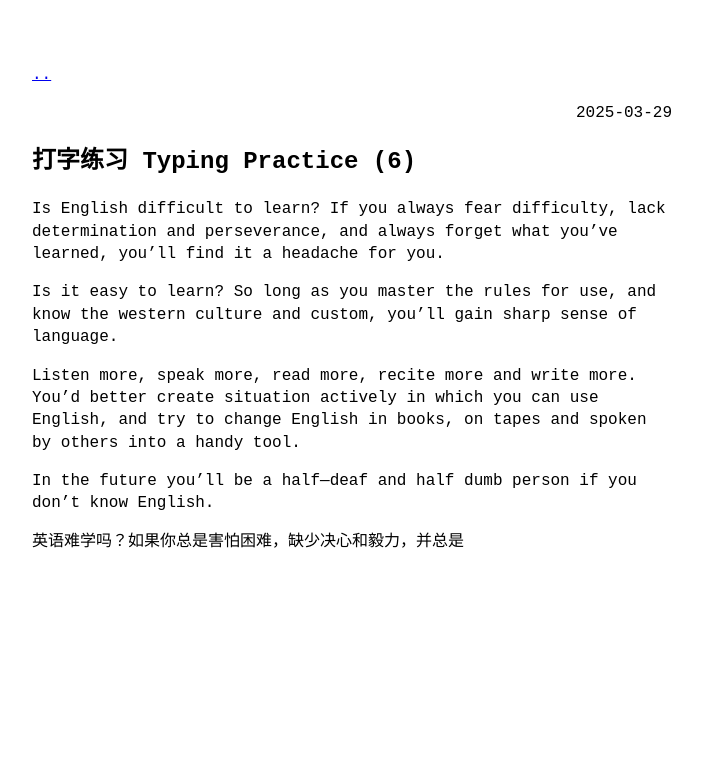
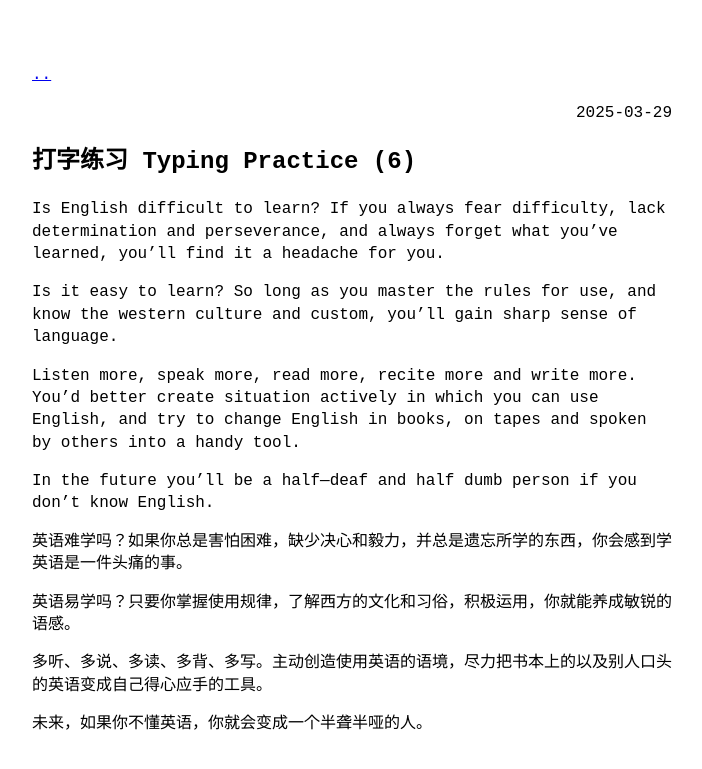
Before and after one commit to szxzip/szxzip.org, a Jekyll site: the page built from _posts/2025-03-29-typing-practice-(6).md, in a window 1280 px wide. Shown: the top 769 px of the page, without its empty margins (288-990 px from the left). Built offline with Jekyll 4.4.1, drawn with Linux system fonts in a browser that asks for light colours.

Commit message:
feat: new post

```diff
--- a/_posts/2025-03-29-typing-practice-(6).md
+++ b/_posts/2025-03-29-typing-practice-(6).md
@@ -12,4 +12,10 @@ Listen more, speak more, read more, recite more and write more. You'd better cre
 
 In the future you'll be a half—deaf and half dumb person if you don't know English.
 
-英语难学吗？如果你总是害怕困难，缺少决心和毅力，并总是
+英语难学吗？如果你总是害怕困难，缺少决心和毅力，并总是遗忘所学的东西，你会感到学英语是一件头痛的事。
+
+英语易学吗？只要你掌握使用规律，了解西方的文化和习俗，积极运用，你就能养成敏锐的语感。
+
+多听、多说、多读、多背、多写。主动创造使用英语的语境，尽力把书本上的以及别人口头的英语变成自己得心应手的工具。
+
+未来，如果你不懂英语，你就会变成一个半聋半哑的人。
```
